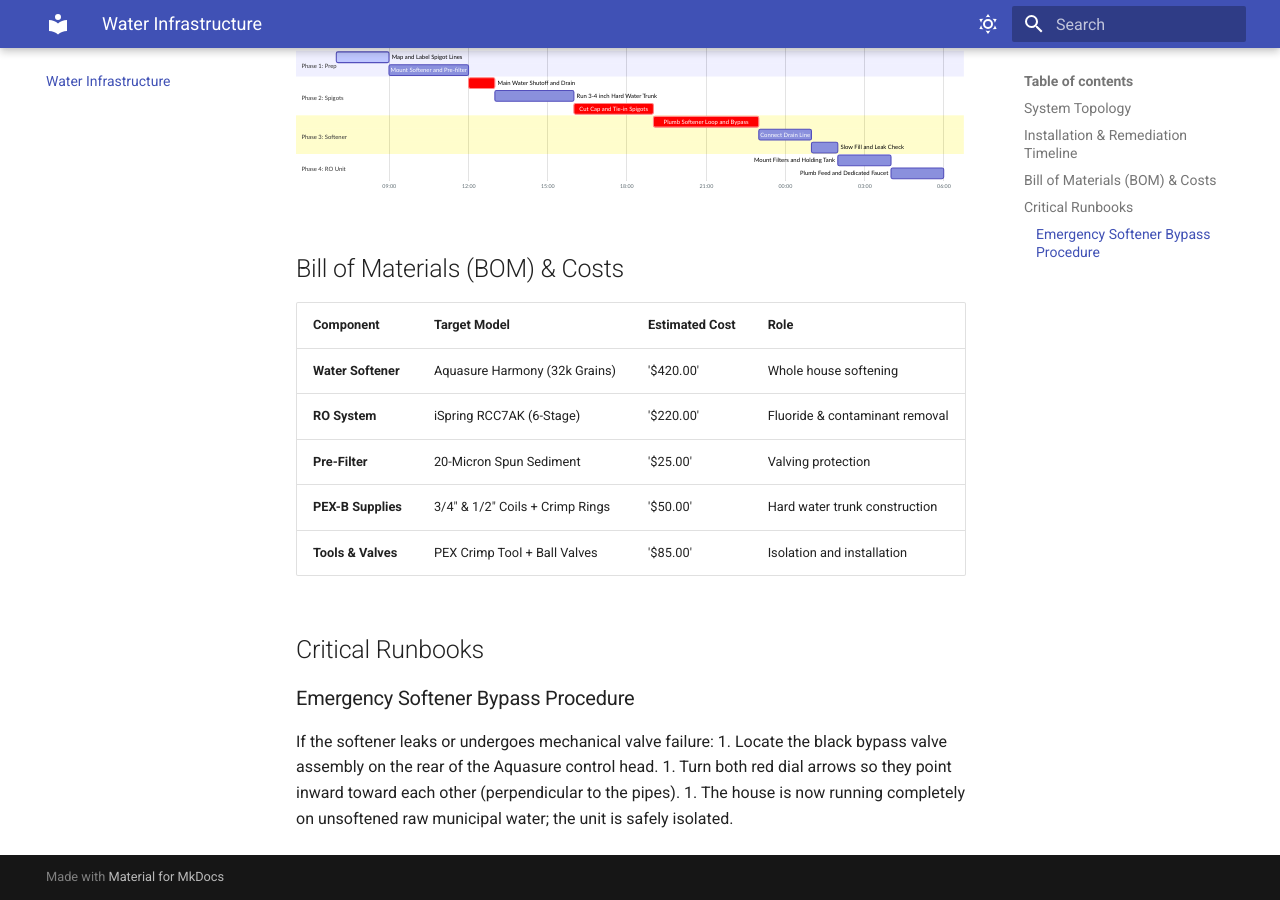
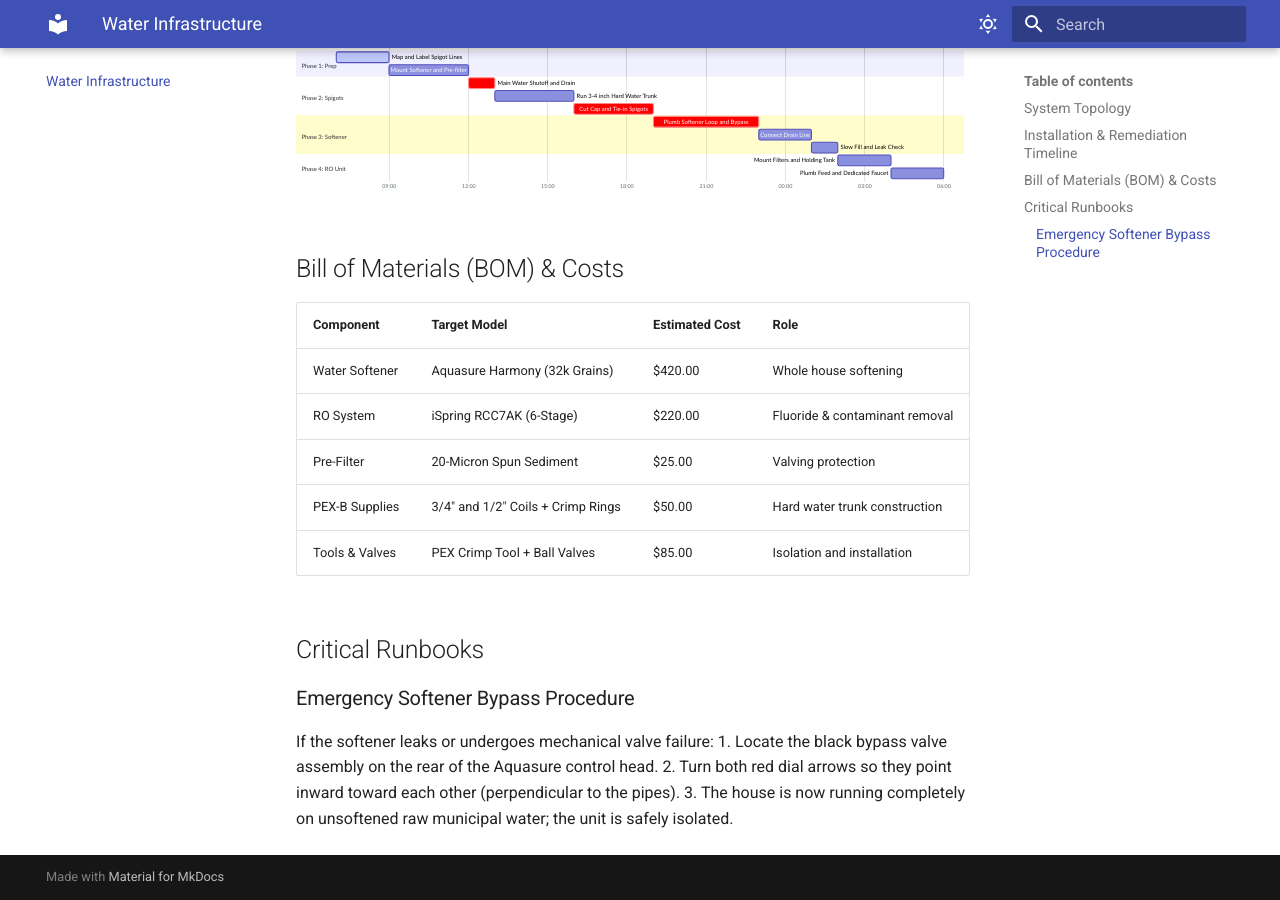
Before and after one commit to Natur3-Boy/Home-Improvement, an MkDocs documentation site: the page built from docs/water-system.md, in a window 1280 px wide and 900 px high, scrolled down 1493 px. Built offline with MkDocs 1.6.1 and Material for MkDocs 9.7.7, drawn with Linux system fonts in a browser that asks for light colours.

Commit message:
Update water-system.md

````diff
--- a/docs/water-system.md
+++ b/docs/water-system.md
@@ -49,13 +49,13 @@ gantt
 ```
 
 ## Bill of Materials (BOM) & Costs
-| Component | Target Model | Estimated Cost | Role |
-| :--- | :--- | :--- | :--- |
-| **Water Softener** | Aquasure Harmony (32k Grains) | '$420.00' | Whole house softening |
-| **RO System** | iSpring RCC7AK (6-Stage) | '$220.00' | Fluoride & contaminant removal |
-| **Pre-Filter** | 20-Micron Spun Sediment | '$25.00' | Valving protection |
-| **PEX-B Supplies** | 3/4" & 1/2" Coils + Crimp Rings | '$50.00' | Hard water trunk construction |
-| **Tools & Valves** | PEX Crimp Tool + Ball Valves | '$85.00' | Isolation and installation |
+Component | Target Model | Estimated Cost | Role
+ --- | --- | --- | ---
+Water Softener | Aquasure Harmony (32k Grains) | $420.00 | Whole house softening
+RO System | iSpring RCC7AK (6-Stage) | $220.00 | Fluoride & contaminant removal
+Pre-Filter | 20-Micron Spun Sediment | $25.00 | Valving protection
+PEX-B Supplies | 3/4" and 1/2" Coils + Crimp Rings | $50.00 | Hard water trunk construction
+Tools & Valves | PEX Crimp Tool + Ball Valves | $85.00 | Isolation and installation
 
 ## Critical Runbooks
 
@@ -63,5 +63,5 @@ gantt
 
 If the softener leaks or undergoes mechanical valve failure:
 1. Locate the black bypass valve assembly on the rear of the Aquasure control head.
-1. Turn both red dial arrows so they point inward toward each other (perpendicular to the pipes).
-1. The house is now running completely on unsoftened raw municipal water; the unit is safely isolated.
+2. Turn both red dial arrows so they point inward toward each other (perpendicular to the pipes).
+3. The house is now running completely on unsoftened raw municipal water; the unit is safely isolated.
````
